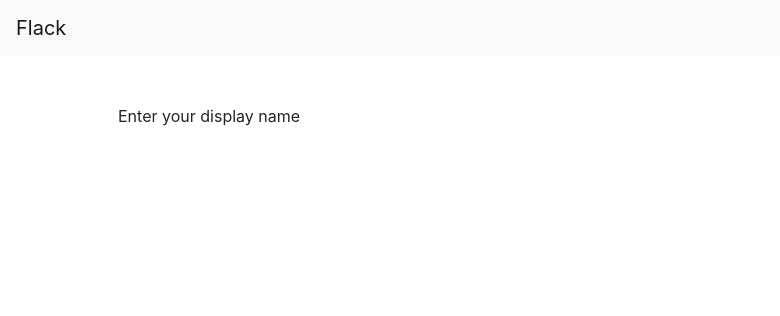
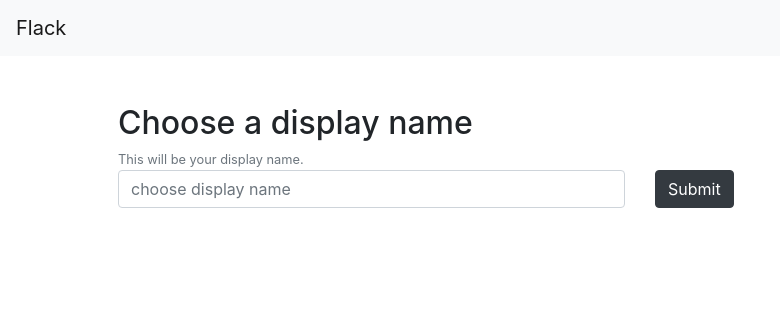
Before and after one commit to lljr/project2, a Flask app: page /adduser in a window 1280 px wide. Shown: the top 316 px of the page, without its empty margins (0-780 px from the left). Run offline with Flask 2, Linux system fonts and the light colour scheme; some libraries are stand-ins or nearby versions.

Commit message:
add form with action and method + style

```diff
--- a/templates/adduser.html
+++ b/templates/adduser.html
@@ -1,6 +1,20 @@
 {% extends "layout.html"%}
-
 {% block title %}Add User{% endblock %}
 {% block main %}
-<p>Enter your display name</p>
+
+  <!-- TODO center these two texts -->
+  <h2>Choose a display name</h2>
+  <small id="emailHelp" class="form-text text-muted">This will be your display name.</small>
+
+  <form action="{{url_for('adduser')}}" method="POST">
+    <div class="row">
+      <div class="col">
+        <input class="form-control" name="username" placeholder="choose display name" type="text">
+      </div>
+      <div class="col">
+        <button type="button" class="btn btn-dark">Submit</button>
+      </div>
+    </div>
+  </form>
+
 {% endblock %}
```
